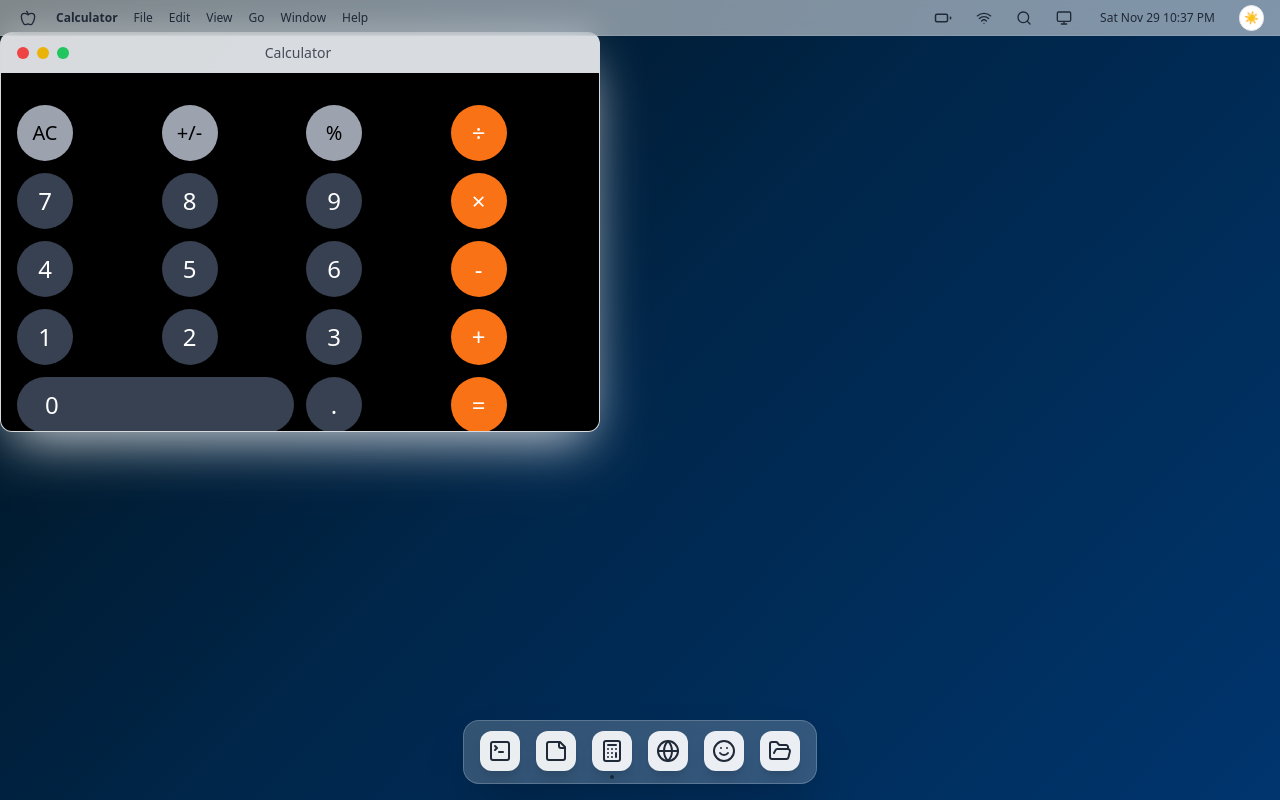
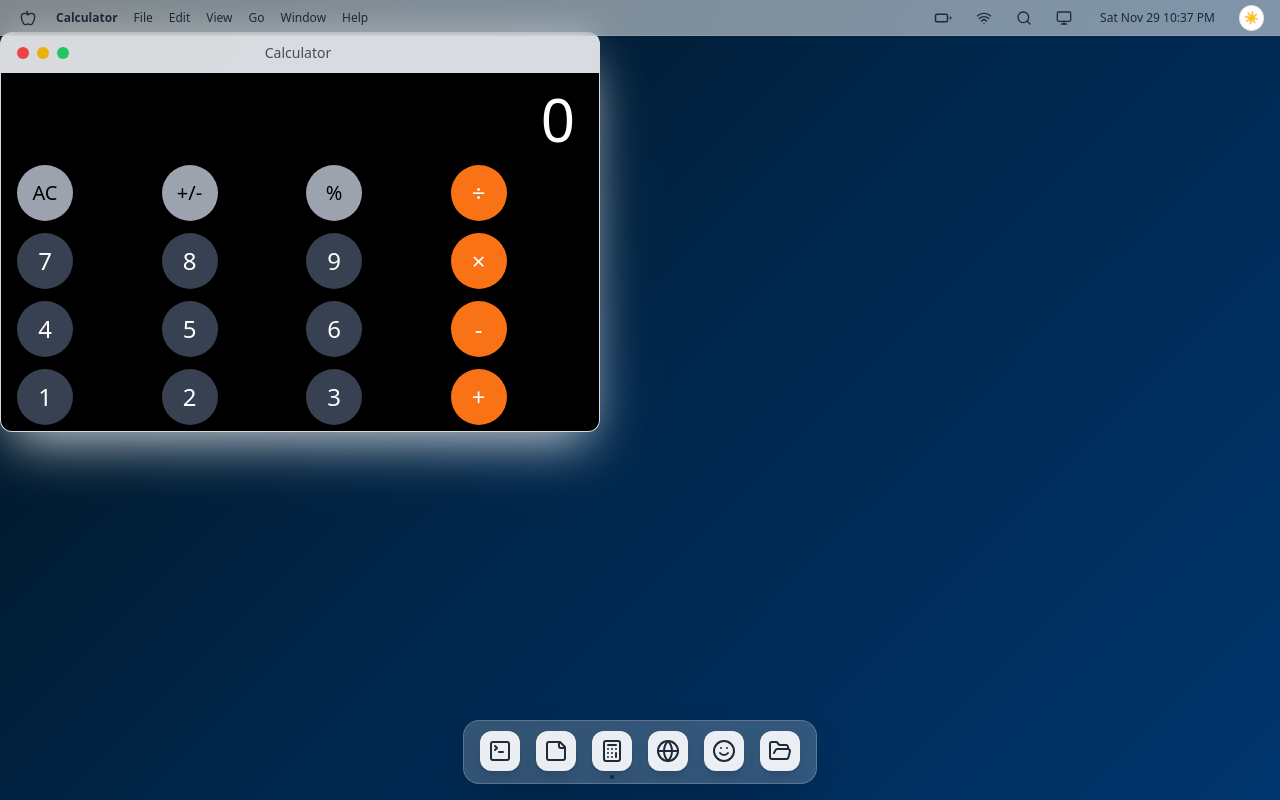
Before and after one commit to alexw8888/test, a React (Vite) app: page / in a window 1280 px wide. Both pictures are taken after a click on the element "Calculator". Built offline with nearby package versions, Linux system fonts and the light colour scheme.

Commit message:
fixed calcs but drag still not work

```diff
--- a/src/apps/Calculator.jsx
+++ b/src/apps/Calculator.jsx
@@ -72,7 +72,7 @@
 
   return (
     <div className="h-full w-full bg-black text-white flex flex-col p-4 select-none">
-      <div className="flex-1 flex items-end justify-end text-6xl font-light px-2 mb-4 truncate" role="status" aria-live="polite">
+      <div className="flex-1 flex items-end justify-end text-6xl font-light px-2 mb-4 relative z-10" role="status" aria-live="polite">
         {display}
       </div>
       <div className="grid grid-cols-4 gap-3">
--- a/src/components/WindowFrame.jsx
+++ b/src/components/WindowFrame.jsx
@@ -1,4 +1,4 @@
-import React, { useRef, useEffect } from 'react';
+import React from 'react';
 import Draggable from 'react-draggable';
 import { motion, AnimatePresence } from 'framer-motion';
 import { X, Minus, Maximize2 } from 'lucide-react';
@@ -8,7 +8,6 @@
 const WindowFrame = ({ windowItem }) => {
   const { id, appId, isMinimized, isMaximized, zIndex, position, size } = windowItem;
   const { focusWindow, closeWindow, minimizeWindow, maximizeWindow, updateWindowPosition, darkMode } = useOSStore();
-  const nodeRef = useRef(null);
 
   const appConfig = apps[appId];
   const AppComponent = appConfig ? appConfig.component : null;
@@ -30,15 +29,14 @@
       {!isMinimized && (
         <Draggable
           handle=".window-header"
-          position={position}
+          defaultPosition={position}
           onStart={handleFocus}
           onDrag={(e, data) => updateWindowPosition(id, { x: data.x, y: data.y })}
           onStop={(e, data) => updateWindowPosition(id, { x: data.x, y: data.y })}
-          nodeRef={nodeRef}
           bounds="parent"
+          disabled={isMaximized}
         >
           <motion.div
-            ref={nodeRef}
             initial="hidden"
             animate="visible"
             exit="exit"
@@ -51,7 +49,6 @@
               zIndex: zIndex,
               left: isMaximized ? 0 : undefined, // Override draggable position if maximized
               top: isMaximized ? 0 : undefined,
-              transform: isMaximized ? 'none !important' : undefined, // Force transform reset if maximized (tricky with draggable)
             }}
             onMouseDown={handleFocus}
           >
```
